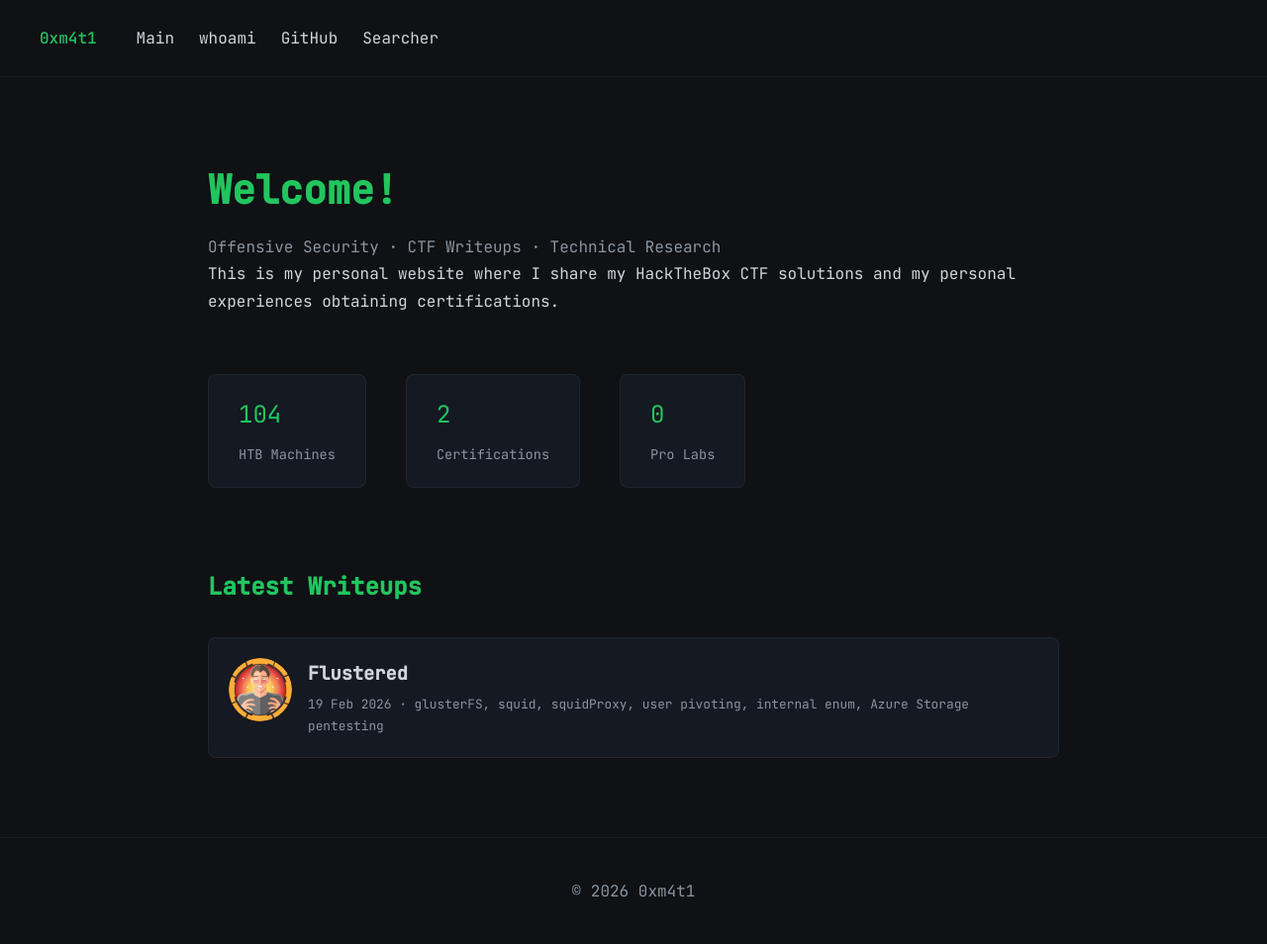
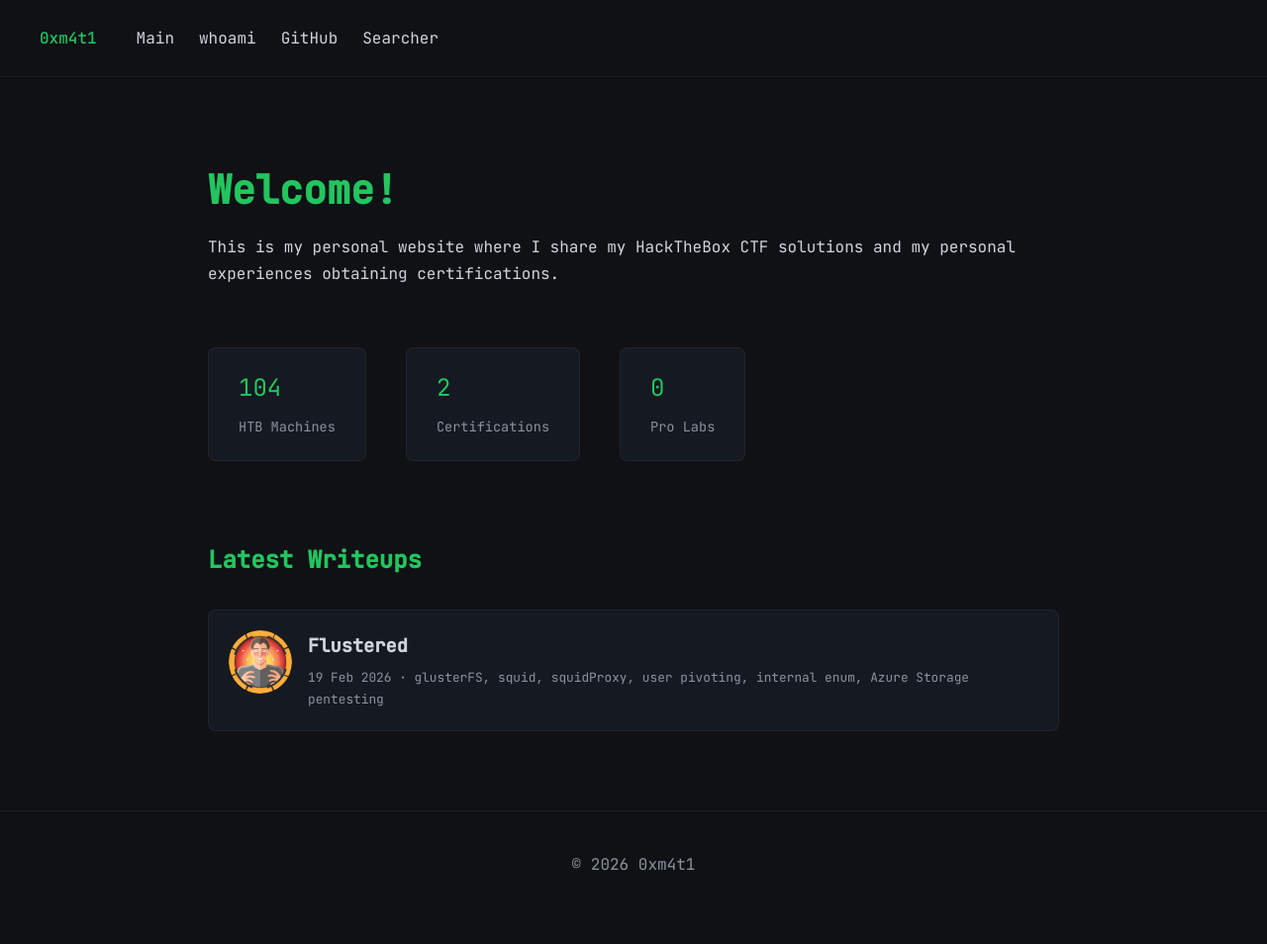
Before and after one commit to jdejavi/jdejavi.github.io, a Jekyll site: the page built from index.md, in a window 1280 px wide. Shown: the whole page at 99% size. Built offline with Jekyll 4.4.1, drawn with Linux system fonts in a browser that asks for light colours; after the commit the page ends 927 px from its top, so only the background shows below that.

Commit message:
Update index.md

```diff
--- a/index.md
+++ b/index.md
@@ -5,9 +5,6 @@ title: Main
 
 <section class="hero">
   <h1>Welcome!</h1>
-  <p class="hero-sub">
-    Offensive Security · CTF Writeups · Technical Research
-  </p>
   <p class="hero-description">
     This is my personal website where I share my HackTheBox CTF solutions and my personal experiences obtaining certifications.
   </p>
```
